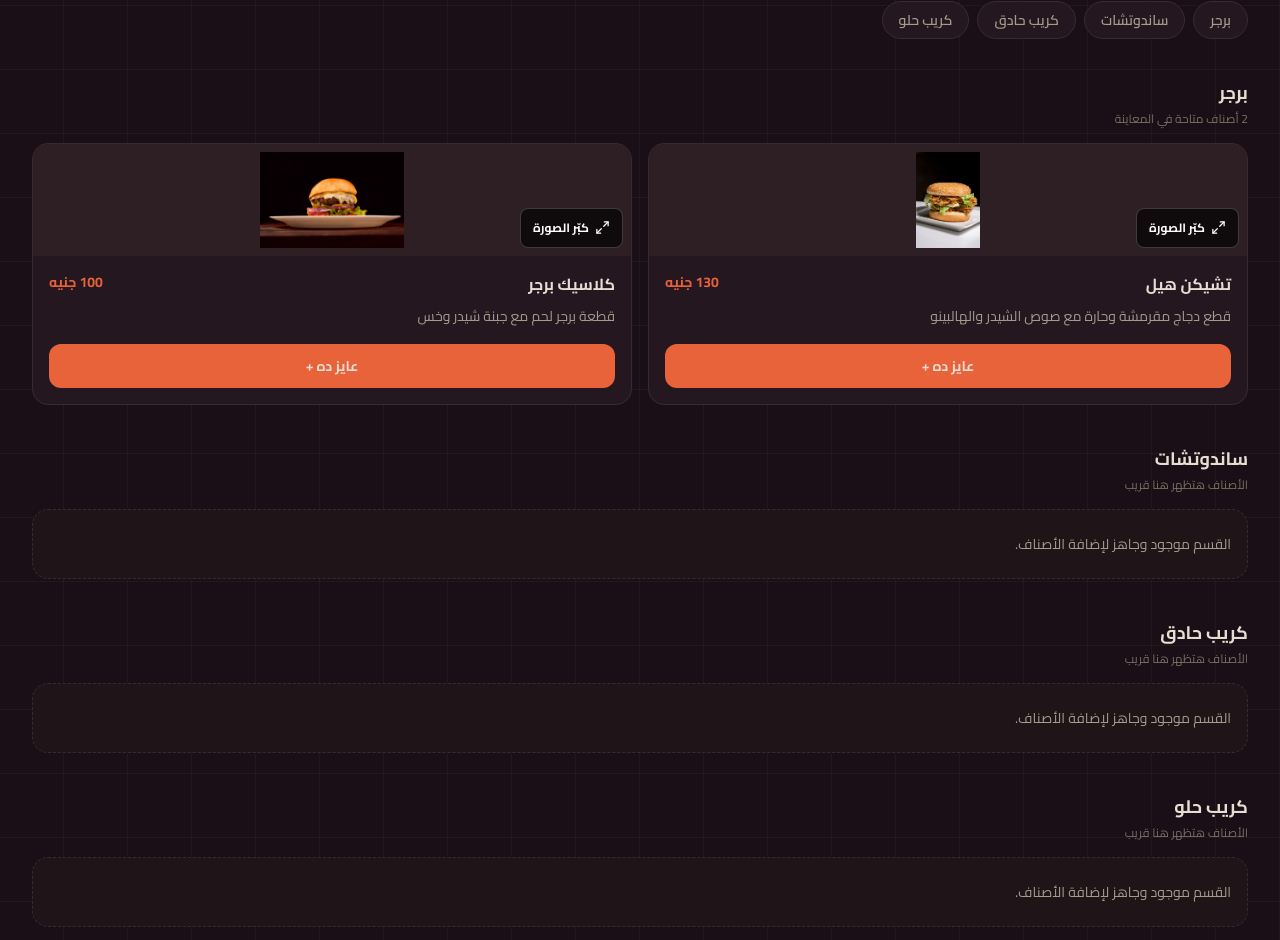
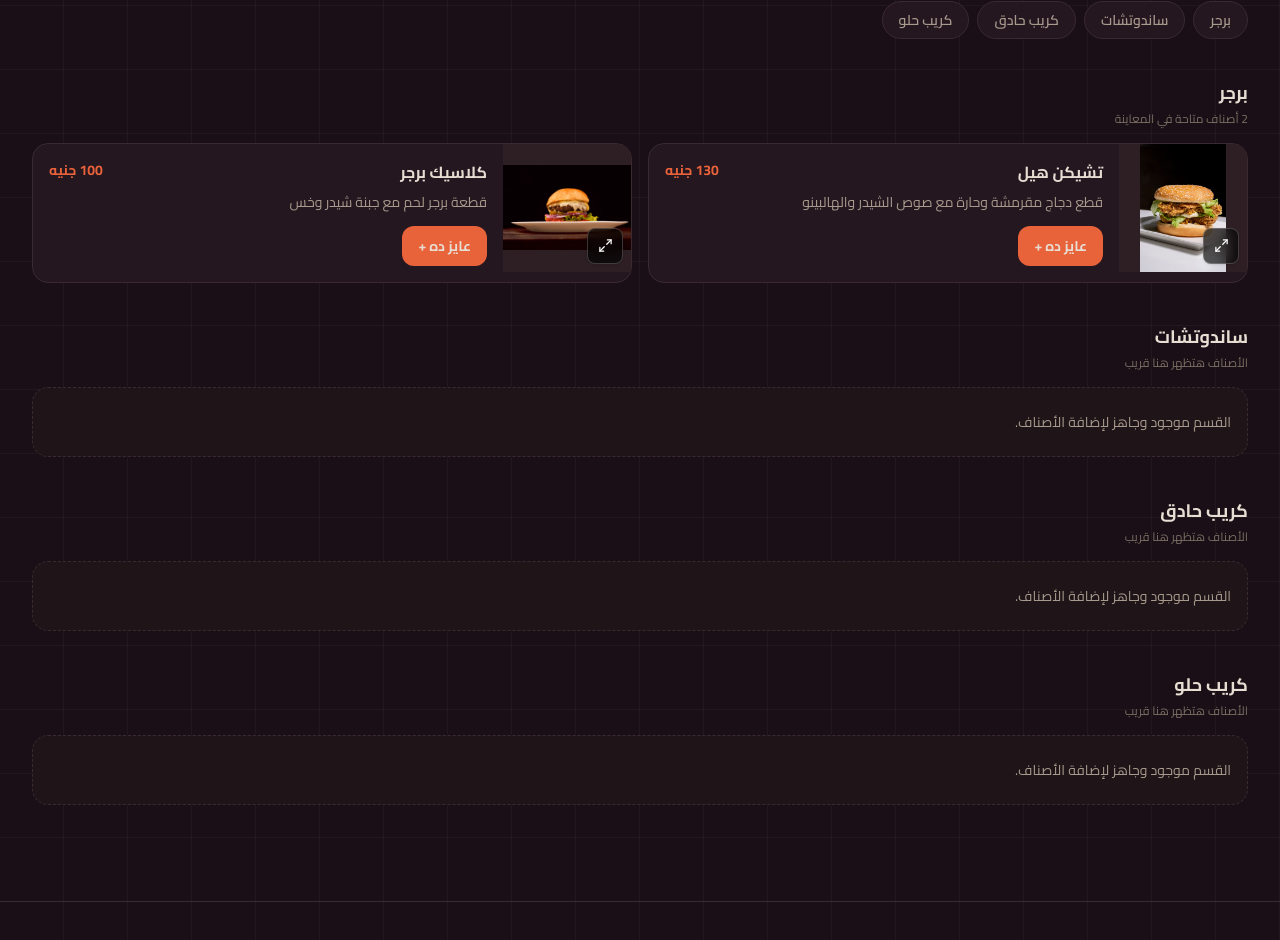
Before and after one commit to Youssef1796x/paid-project, a Next.js app: page / in a window 1280 px wide. Shown: the part 762-1702 px from the top of the page. Built offline with nearby package versions, Linux system fonts and the light colour scheme.

Commit message:
Make menu cards compact with right-side images

```diff
--- a/src/components/MenuItemCard.tsx
+++ b/src/components/MenuItemCard.tsx
@@ -23,33 +23,31 @@ export default function MenuItemCard({
   const [isImageOpen, setIsImageOpen] = useState(false);
 
   return (
-    <article className="overflow-hidden rounded-2xl border border-(--line) bg-(--surface)">
-      <div className="relative flex h-24 items-center justify-center overflow-hidden bg-(--line-soft) p-2 sm:h-28">
+    <article className="flex overflow-hidden rounded-2xl border border-(--line) bg-(--surface)">
+      <div className="relative h-28 w-28 shrink-0 overflow-hidden bg-(--line-soft) sm:h-32 sm:w-32">
         <Image
           src={item.image}
           alt={item.name}
-          width={420}
-          height={315}
-          sizes="(min-width: 640px) 300px, 100vw"
-          className="h-full w-full object-contain"
+          fill
+          sizes="128px"
+          className="object-contain"
         />
 
         <button
           type="button"
           onClick={() => setIsImageOpen(true)}
           aria-label={`تكبير صورة ${item.name}`}
-          className="absolute bottom-2 start-2 inline-flex min-h-10 items-center gap-1.5 rounded-lg border border-white/20 bg-black/65 px-3 py-2 text-xs font-bold text-white backdrop-blur-sm transition-opacity hover:opacity-90 focus-visible:outline-2 focus-visible:outline-offset-2 focus-visible:outline-(--accent)"
+          className="absolute bottom-2 start-2 inline-flex size-9 items-center justify-center rounded-lg border border-white/20 bg-black/65 text-white shadow-sm backdrop-blur-sm transition-opacity hover:opacity-90 focus-visible:outline-2 focus-visible:outline-offset-2 focus-visible:outline-(--accent)"
         >
           <Maximize2 size={15} aria-hidden="true" />
-          كبّر الصورة
         </button>
       </div>
 
-      <div className="p-4">
-        <div className="flex items-start justify-between gap-3">
+      <div className="min-w-0 flex-1 p-3 sm:p-4">
+        <div className="flex items-start justify-between gap-2">
           <div className="min-w-0">
             <h3 className="text-base font-bold text-(--ink)">{item.name}</h3>
-            <p className="mt-2 text-sm leading-6 text-(--ink-soft)">
+            <p className="mt-1.5 text-sm leading-6 text-(--ink-soft)">
               {item.description}
             </p>
           </div>
@@ -59,7 +57,7 @@ export default function MenuItemCard({
           </span>
         </div>
 
-        <div className="mt-4">
+        <div className="mt-3">
           {!item.available ? (
             <span className="text-sm font-semibold text-(--ink-muted)">
               غير متاح حاليًا
@@ -68,22 +66,22 @@ export default function MenuItemCard({
             <button
               type="button"
               onClick={onAdd}
-              className="inline-flex min-h-11 w-full items-center justify-center rounded-xl bg-(--accent) px-4 py-2 text-sm font-bold text-(--foreground) transition-opacity hover:opacity-90 focus-visible:outline-2 focus-visible:outline-offset-2 focus-visible:outline-(--accent)"
+              className="inline-flex min-h-10 items-center justify-center rounded-xl bg-(--accent) px-4 py-2 text-sm font-bold text-(--foreground) transition-opacity hover:opacity-90 focus-visible:outline-2 focus-visible:outline-offset-2 focus-visible:outline-(--accent)"
             >
               عايز ده +
             </button>
           ) : (
-            <div className="flex items-center justify-between rounded-xl border border-(--line) bg-(--background) p-1">
+            <div className="flex w-fit items-center rounded-xl border border-(--line) bg-(--background) p-1">
               <button
                 type="button"
                 aria-label={`زود ${item.name}`}
                 onClick={onIncrease}
-                className="flex size-10 items-center justify-center rounded-lg text-lg font-bold text-(--ink) transition-colors hover:bg-(--accent-glow) focus-visible:outline-2 focus-visible:outline-offset-2 focus-visible:outline-(--accent)"
+                className="flex size-9 items-center justify-center rounded-lg text-lg font-bold text-(--ink) transition-colors hover:bg-(--accent-glow) focus-visible:outline-2 focus-visible:outline-offset-2 focus-visible:outline-(--accent)"
               >
                 +
               </button>
 
-              <span className="min-w-10 text-center text-sm font-bold text-(--ink)">
+              <span className="min-w-9 text-center text-sm font-bold text-(--ink)">
                 {quantity}
               </span>
 
@@ -91,7 +89,7 @@ export default function MenuItemCard({
                 type="button"
                 aria-label={`قلل ${item.name}`}
                 onClick={onDecrease}
-                className="flex size-10 items-center justify-center rounded-lg text-lg font-bold text-(--ink) transition-colors hover:bg-(--accent-glow) focus-visible:outline-2 focus-visible:outline-offset-2 focus-visible:outline-(--accent)"
+                className="flex size-9 items-center justify-center rounded-lg text-lg font-bold text-(--ink) transition-colors hover:bg-(--accent-glow) focus-visible:outline-2 focus-visible:outline-offset-2 focus-visible:outline-(--accent)"
               >
                 −
               </button>
```
